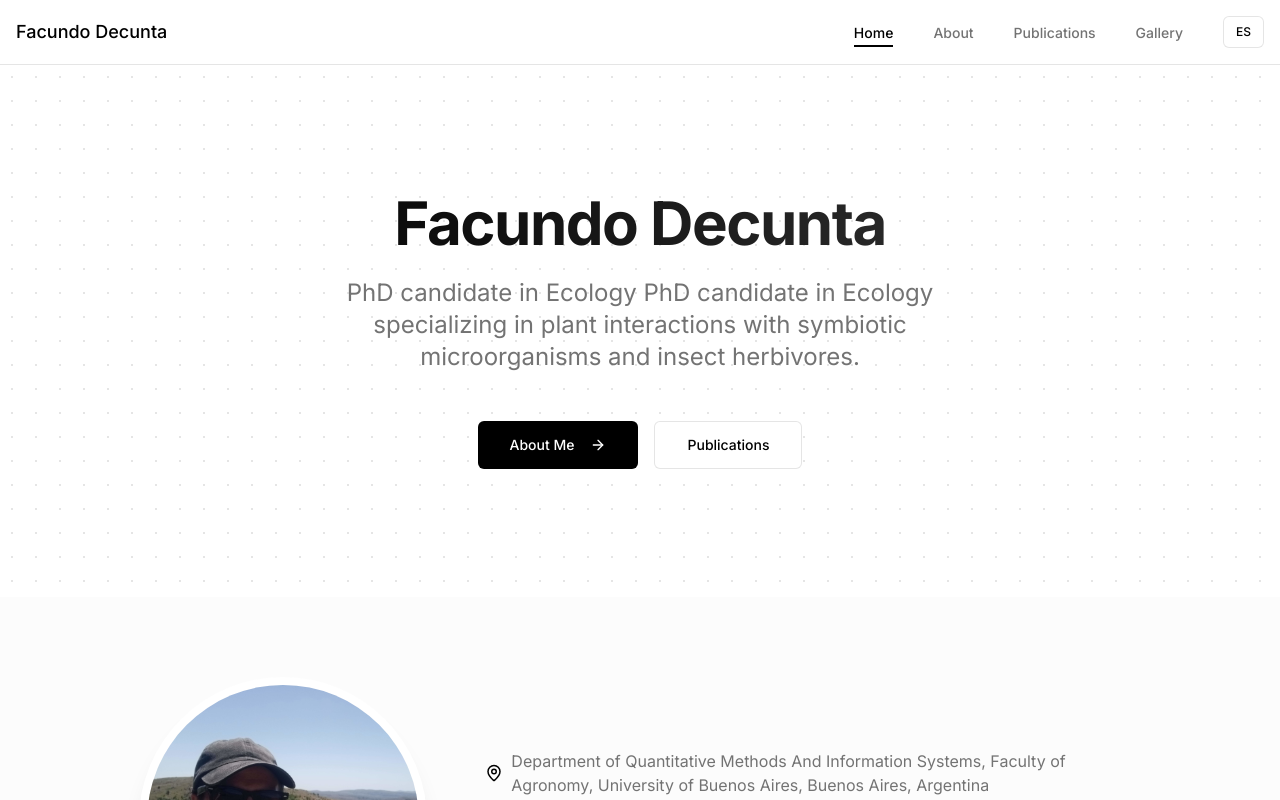
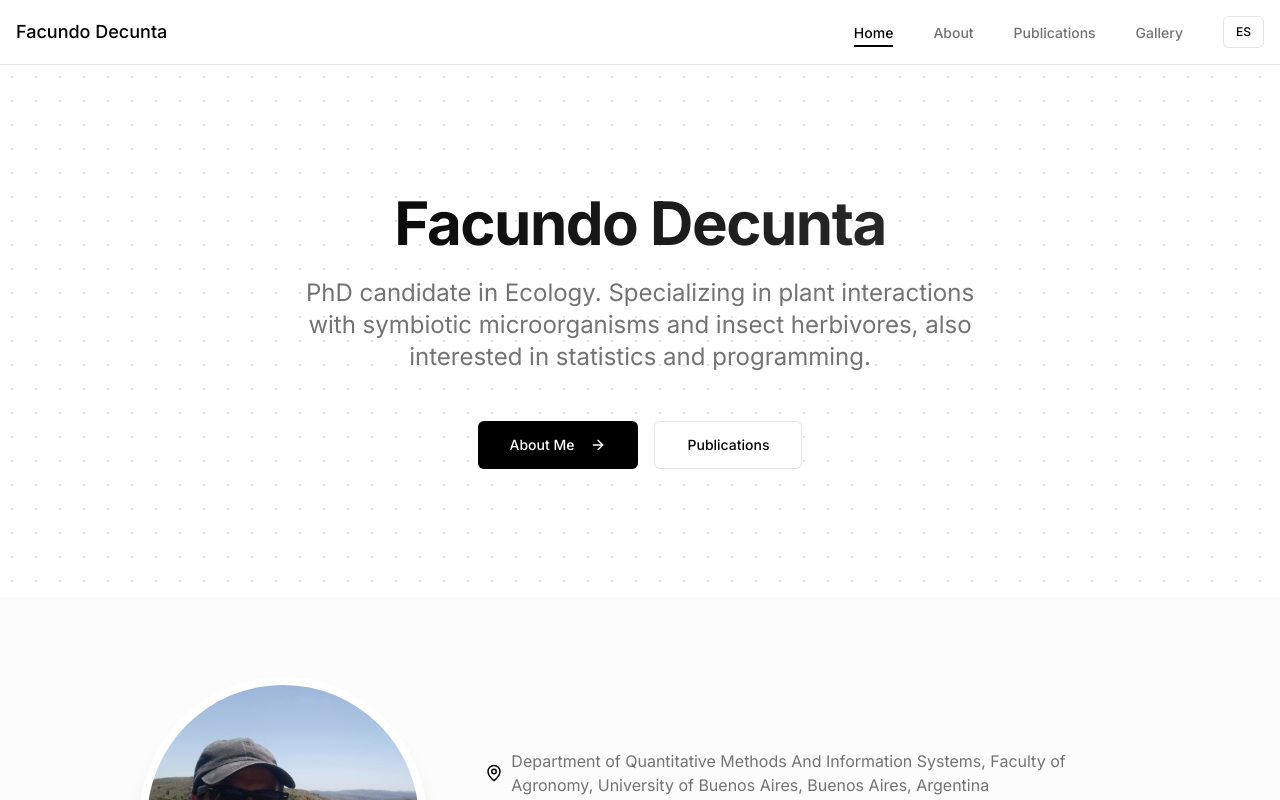
Before and after one commit to fdecunta/fdecunta-site, a Next.js app: page / in a window 1280 px wide. Shown: the top 800 px of the page. Built offline with nearby package versions, Linux system fonts and the light colour scheme.

Commit message:
Change intro

```diff
--- a/contexts/language-context.tsx
+++ b/contexts/language-context.tsx
@@ -42,8 +42,8 @@ const translations = {
 
     // Home page
     dr_title: "Facundo Decunta",
-    phd_title: "PhD candidate in Ecology",
-    short_intro: "PhD candidate in Ecology specializing in plant interactions with symbiotic microorganisms and insect herbivores.",
+    phd_title: "PhD candidate in Ecology.",
+    short_intro: "Specializing in plant interactions with symbiotic microorganisms and insect herbivores, also interested in statistics and programming.",
     about_me: "About Me",
     view_publications: "Publications",
     photo_gallery: "Photo Gallery",
@@ -87,8 +87,8 @@ const translations = {
 
     // Home page
     dr_title: "Facundo Decunta",
-    phd_title: "Estudiante doctoral en Ecología",
-    short_intro: "Estudiante doctoral en ecología, especializado en las interacciones de las plantas con microorganismos simbióticos y herbívoros insectos.",
+    phd_title: "Estudiante doctoral en Ecología.",
+    short_intro: "Enfocado en las interacciones entre plantas, microorganismos simbióticos y herbívoros insectos, con interés en la estadística y la programación",
     about_me: "Sobre Mí",
     view_publications: "Publicaciones",
     photo_gallery: "Galería de Fotos",
```
